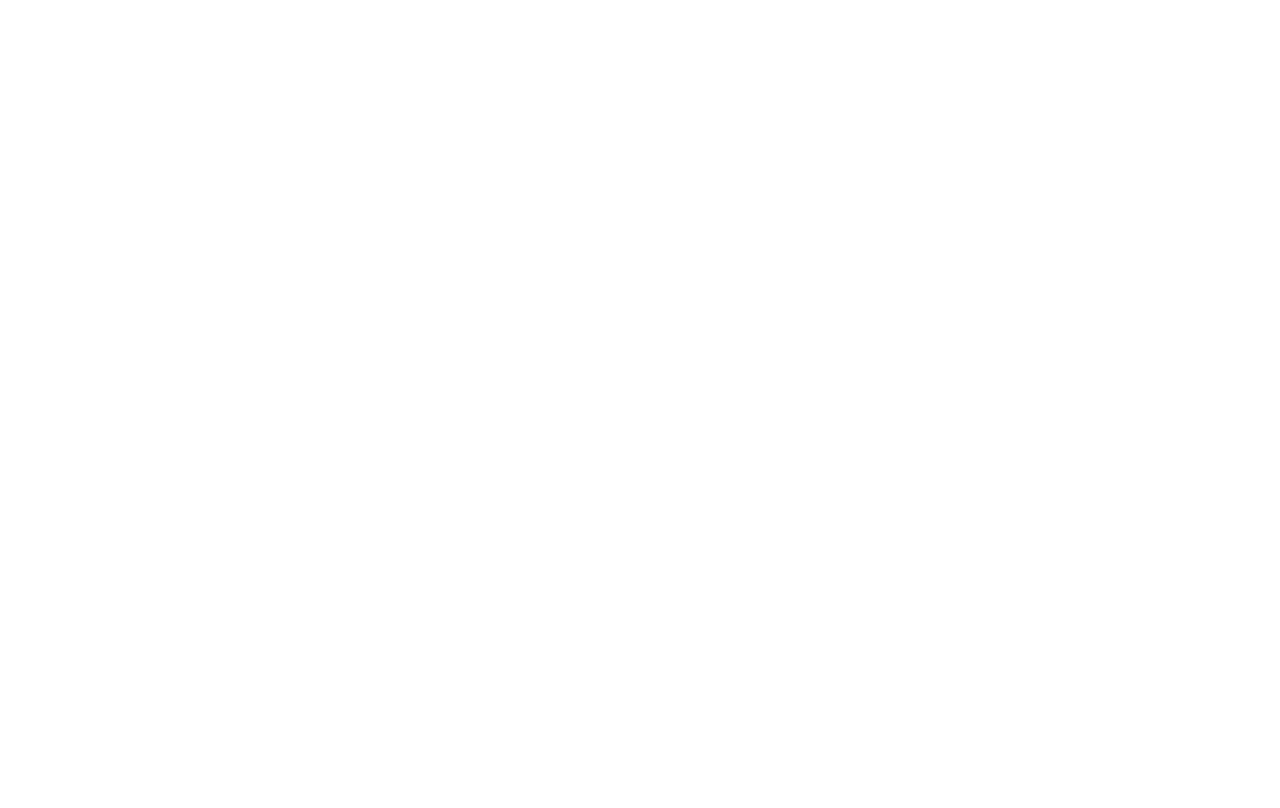
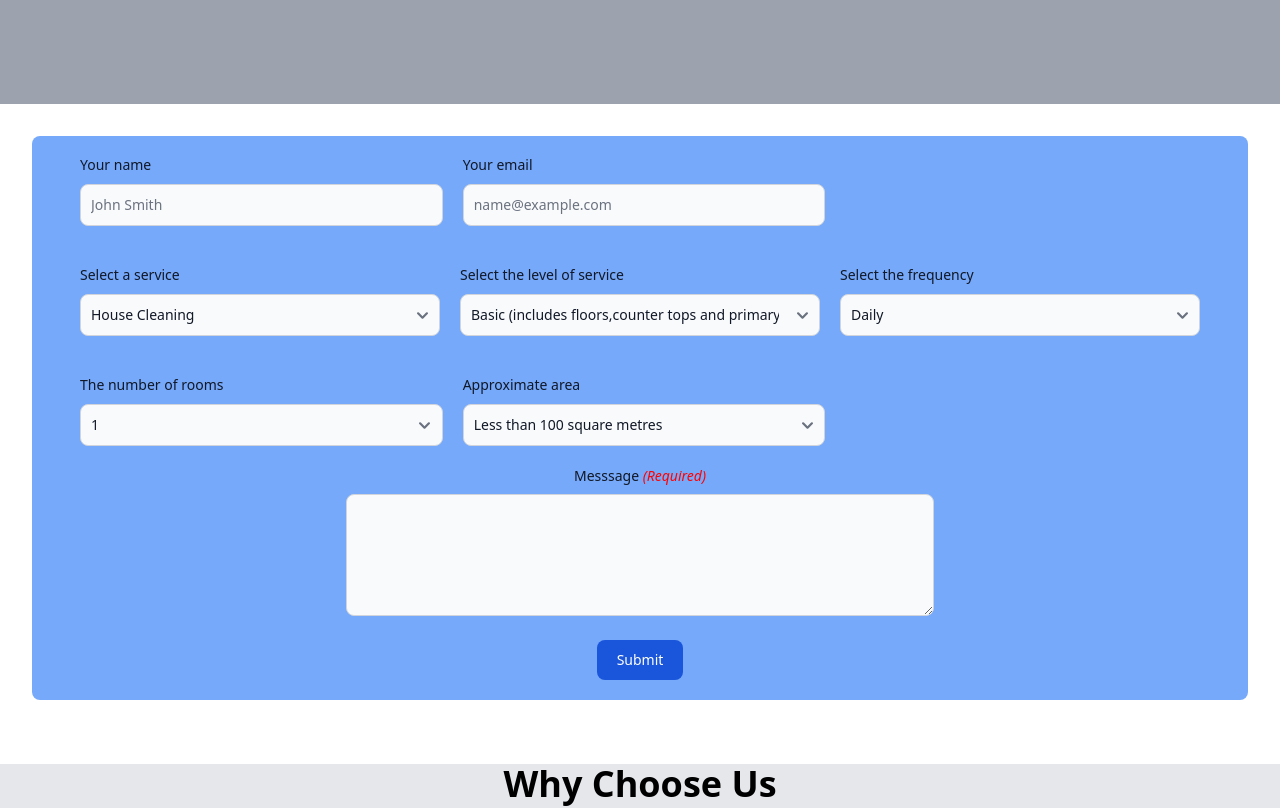
Before and after one commit to rufaro-13/cleaning_webapp, a React (Create React App) app: page /quote in a window 1280 px wide. Before the commit this address had no page. Shown: the part 440-1248 px from the top of the page. Before the commit the page ends 800 px from the top, so only its background shows below. Built offline with nearby package versions, Linux system fonts and the light colour scheme.

Commit message:
Qoute update

```diff
--- a/package.json
+++ b/package.json
@@ -3,6 +3,7 @@
   "version": "0.1.0",
   "private": true,
   "dependencies": {
+    "@emailjs/browser": "^3.11.0",
     "@testing-library/jest-dom": "^5.17.0",
     "@testing-library/react": "^13.4.0",
     "@testing-library/user-event": "^13.5.0",
--- a/src/App.js
+++ b/src/App.js
@@ -10,6 +10,7 @@
 import Kitchen from './pages/Kitchen'
 import Office from './pages/Office'
 import Restaurant from './pages/Restaurant'
+import Quote from './components/Quote'
 function App() {
   return (
     <BrowserRouter>
@@ -23,6 +24,7 @@
         <Route  path='/kitchen' element={<Kitchen/>}></Route>
         <Route  path='/office' element={<Office/>}></Route>
         <Route  path='/restaurant' element={<Restaurant/>}></Route>
+        <Route  path='/quote' element={<Quote/>}></Route>
         </Route>
       </Routes>
     </BrowserRouter>
--- a/src/components/NavigBar.js
+++ b/src/components/NavigBar.js
@@ -1,6 +1,6 @@
 'use client';
 
-import {  Navbar } from 'flowbite-react';
+import {Button,Navbar } from 'flowbite-react';
 import { Link } from "react-router-dom";
 import logo from '../images/StainMasters_png.png'
 export default function NavbarWithCTAButton() {
@@ -20,9 +20,15 @@
           StainMasters
         </span>
       </Navbar.Brand>
-      <div className="flex md:order-2 text-white">
+      <div className="flex md:order-2">
 
         <Navbar.Toggle />
+        <Link to='/quote'>
+        <Button>
+          Get Quote
+        </Button>
+        </Link>
+
       </div>
       <Navbar.Collapse>
         <Link
--- /dev/null
+++ b/src/components/Quote.js
@@ -0,0 +1,161 @@
+'use client';
+import React, { useRef} from 'react';
+import emailjs from '@emailjs/browser';
+
+import { Label, Select ,TextInput} from 'flowbite-react';
+
+function Quote() {
+
+    const form = useRef();
+
+  const sendEmail = (e) => {
+    e.preventDefault();
+
+    emailjs.sendForm('service_rhm9mkn', 'template_e4odj9l', form.current, 'B3WumuIsN-gC4yyNA')
+      .then((result) => {
+          console.log(result.text);
+      }, (error) => {
+          console.log(error.text);
+      });
+      e.target.reset();
+  };
+  return (
+    <section>
+        <section class="bg-cover bg-center bg-no-repeat  bg-gray-400 bg-blend-multiply pt-12">
+
+            <div class="px-4 mx-auto  w-full text-center py-24 lg:py-40">
+
+                <h1 class="mb-4 text-4xl font-extrabold font-cursive tracking-tight leading-none text-blue-300 md:text-5xl lg:text-6xl">Get a free quote</h1>
+                <p class="mb-8 text-2xl font-bold text-gray-300 lg:text-xl sm:px-16 lg:px-48"></p>
+
+            </div>
+        </section>
+
+        <section className='mx-8 mt-8 '>
+            <div class="bg-blue-400 px-2 md:px-5 rounded-lg">
+
+                <form className=' pb-5' ref={form} onSubmit={sendEmail}>
+                    <div className='lg:flex grid  lg:grid-cols-3 lg:gap-1 m-auto  md:gap-x-4 grid-col-1 px-2 md:px-5 pt-4'>
+
+                        <div className='lg:px-2 px-4  col-span-1  md:w-1/3 pb-5 sm:items-center sm:justify-center'>
+                            <div className="mb-2 block">
+                                <Label htmlFor="name" value="Your name"/>
+                            </div>
+                            <div>
+                                <TextInput id="name"placeholder="John Smith"required type="text"name="user_name"/>
+                            </div>
+                        </div>
+
+                        <div className='lg:px-2 px-4  col-span-1  md:w-1/3 pb-5 sm:items-center sm:justify-center'>
+                            <div className="mb-2 block">
+                                <Label htmlFor="email1" value="Your email"/>
+                            </div>
+                            <div>
+                                <TextInput id="email1"placeholder="name@example.com"required type="email"name="user_email"/>
+                            </div>
+                        </div>
+                    </div>
+                    <div className='lg:flex grid  lg:grid-cols-3 lg:gap-1 m-auto  md:gap-x-4 grid-col-1 px-2 md:px-5 pt-4'>
+
+
+                        <div className='lg:px-2 px-4  col-span-1  md:w-1/2 pb-5 sm:items-center sm:justify-center' id="select">
+                            <div className="mb-2 block">
+                                <Label htmlFor="countries" value="Select a service" />
+                            </div>
+                            <Select id="service_choice"name='service'required>
+                                <option>House Cleaning</option>
+                                <option>End-of-tenance Cleaning</option>
+                                <option>Restaurant Cleaning</option>
+                                <option>After event Cleaning</option>
+                                <option>Office Cleaning</option>
+                                <option>Tailored Cleaning</option>
+                                <option>Window Cleaning</option>
+                                <option>Other</option>
+
+                            </Select>
+                        </div>
+
+                        <div className='lg:px-2 px-4  col-span-1  md:w-1/2 pb-5 sm:items-center sm:justify-center' id="select">
+                            <div className="mb-2 block">
+                                <Label htmlFor="levels" value="Select the level of service" />
+                            </div>
+                            <Select id="cleaning_level"name='level' required>
+                                <option>Basic (includes floors,counter tops and primary fixtures such as toilets,showers and sinks )</option>
+                                <option>Extra Basic (in addition all visible surfaces including walls, doors and windows) </option>
+                                <option>Deep Cleaning (absolutely everything including moving furniture to clean under and behind)</option>
+
+
+                            </Select>
+                        </div>
+
+                        <div className='lg:px-2 px-4  col-span-1  md:w-1/2 pb-5 sm:items-center sm:justify-center' id="select">
+                            <div className="mb-2 block">
+                                <Label htmlFor="frequency" value="Select the frequency" />
+                            </div>
+                            <Select id="frequency"name='frequency' required>
+                                <option>Daily </option>
+                                <option>Weekly </option>
+                                <option>Bi-weekly</option>
+                                <option>Fortnight</option>
+                                <option>Monthly</option>
+                                <option>One time</option>
+                                <option>Other</option>
+
+
+                            </Select>
+                        </div>
+                    </div>
+
+                    <div className='lg:flex grid  lg:grid-cols-3 lg:gap-1 m-auto  md:gap-x-4 grid-col-1 px-2 md:px-5 pt-4'>
+
+
+                        <div className='lg:px-2 px-4  col-span-1  md:w-1/3 pb-5 sm:items-center sm:justify-center' id="select">
+                            <div className="mb-2 block">
+                                <Label htmlFor="countries" value="The number of rooms" />
+                            </div>
+                            <Select id="rooms"name='rooms'required>
+                                <option>1</option>
+                                <option>2</option>
+                                <option>3</option>
+                                <option>4</option>
+                                <option>5</option>
+                                <option>+5</option>
+
+
+                            </Select>
+                        </div>
+
+                        <div className='lg:px-2 px-4  col-span-1  md:w-1/3 pb-5 sm:items-center sm:justify-center' id="select">
+                            <div className="mb-2 block">
+                                <Label htmlFor="area" value="Approximate area" />
+                            </div>
+                            <Select id="area"name='area'required>
+                                <option>Less than 100 square metres</option>
+                                <option>200 square metres </option>
+                                <option>300 square metres</option>
+                                <option>400 square metres</option>
+                                <option>500 square metres</option>
+                                <option>More than 500 square metres</option>
+                            </Select>
+                        </div>
+
+
+                    </div>
+
+                    <center>
+
+                    <div class="mb-6">
+                        <label for="message" class="block mb-2 text-sm font-medium text-gray-900 dark:text-black">Messsage <span class="text-red text-1xl italic font-normal">(Required)</span></label>
+                        <textarea id="message" name="message"rows="5" class="bg-gray-50 border border-gray-300 text-gray-900 text-sm rounded-lg focus:ring-blue-500 focus:border-blue-500 block w-full lg:w-1/2 p-2.5 dark:bg-white dark:border-gray-600 dark:placeholder-gray-400 dark:text-black dark:focus:ring-blue-500 dark:focus:border-blue-500" placeholder="" required/>
+                    </div>
+                    <button type="submit" class="text-white bg-blue-700 hover:bg-blue-800 focus:ring-4 focus:outline-none
+                    focus:ring-blue-300 font-medium rounded-lg text-sm  px-5 py-2.5 text-center dark:bg-blue-600
+                    dark:hover:bg-blue-700 dark:focus:ring-blue-800">Submit</button></center>
+                </form>
+            </div>
+        </section>
+    </section>
+  )
+}
+
+export default Quote
```
Also changed, not shown: 1 other file (tests, documents, lock files or other folders).
